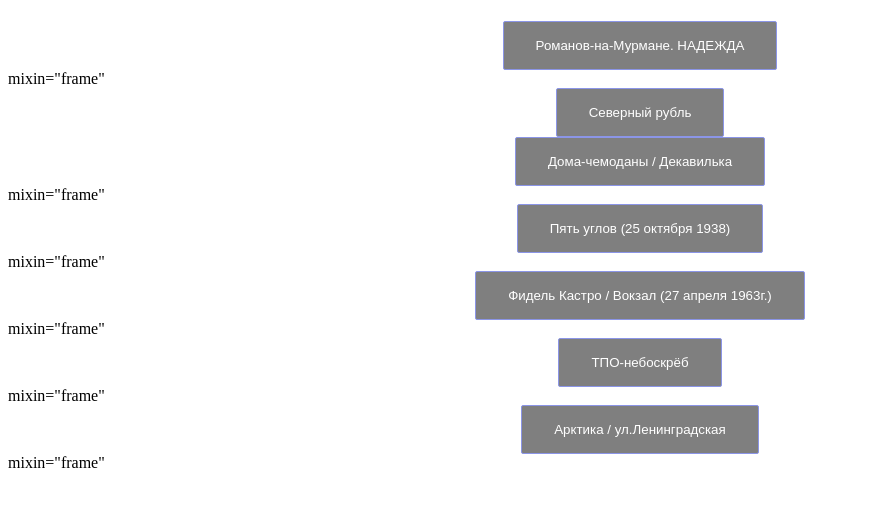
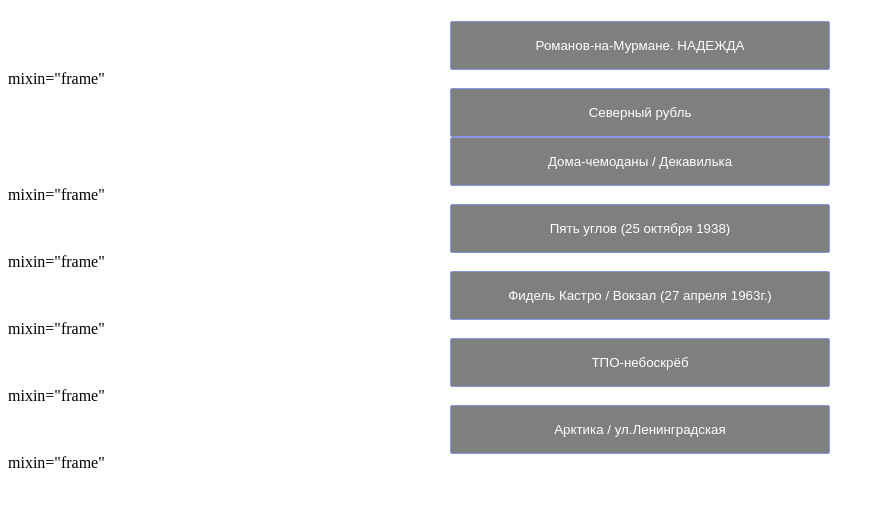
Before and after one commit to Faerlou/interface, a plain HTML site: page index.html in a window 1280 px wide. Shown: the whole page, without its empty margins (0-885 px from the left). Drawn offline with Linux system fonts and the light colour scheme; a script that the page names is missing.

Commit message:
Update index.html

```diff
--- a/index.html
+++ b/index.html
@@ -25,7 +25,7 @@
     color: white; /* White text */
     padding: 16px 32px; /* Some padding */
     cursor: pointer; /* Pointer/hand icon */
-   <!-- width: 30%; /* Set a width if needed */ -->
+    width: 30%; /* Set a width if needed */
 
     display: block; /* Make the buttons appear below each other */
     button-align: center;
```
